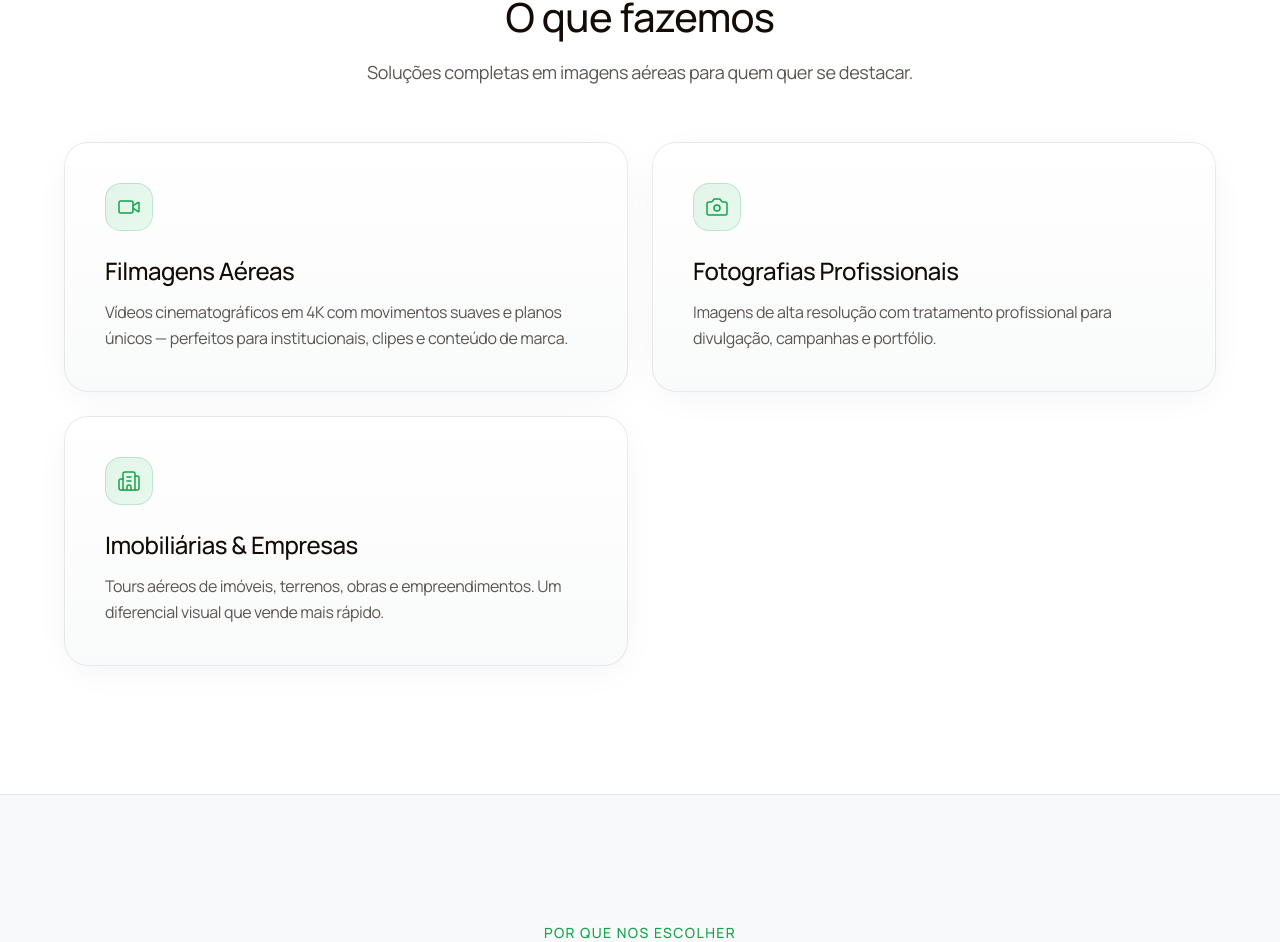
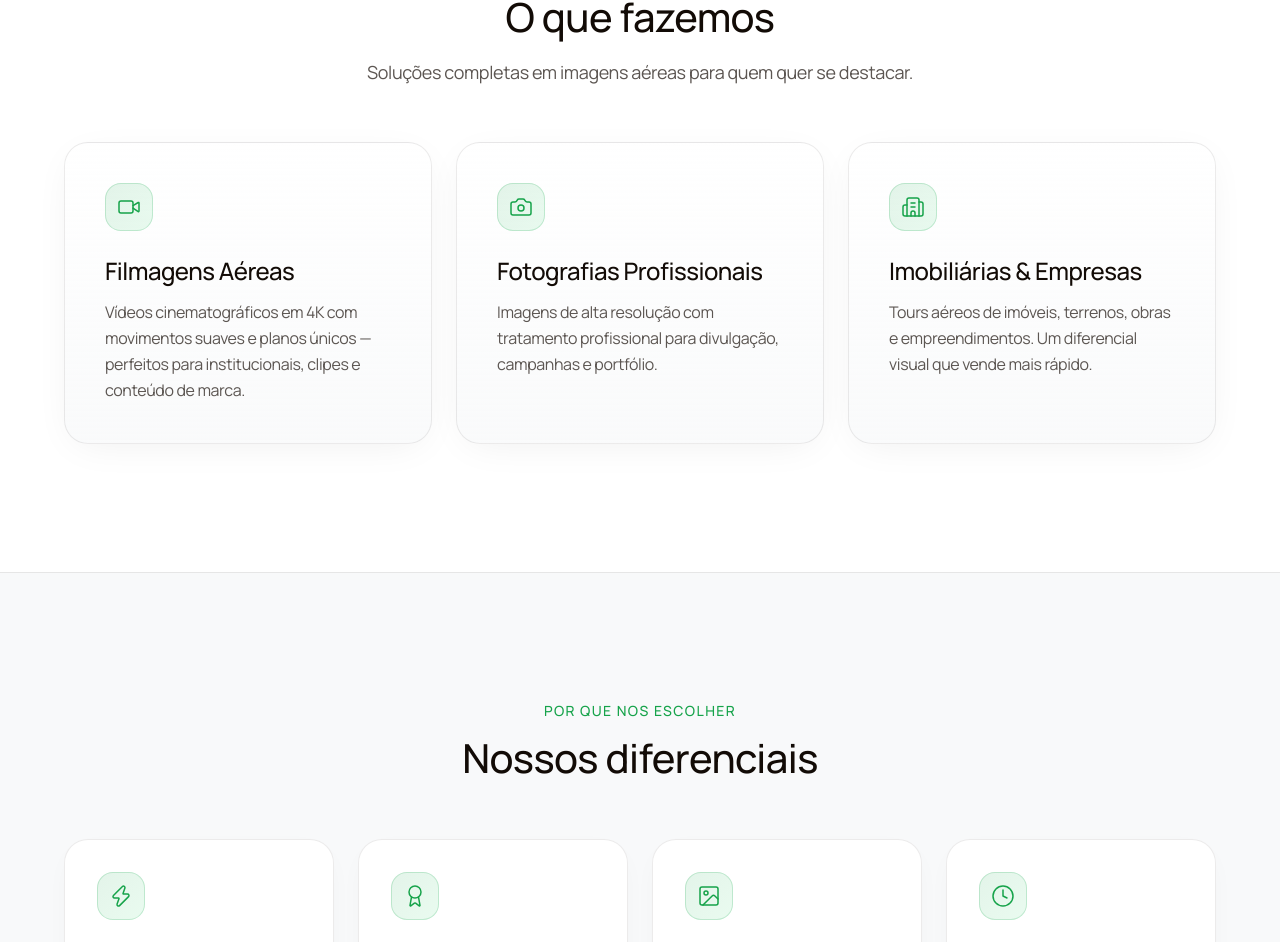
Before and after one commit to Patolord/drone, a Next.js app: page / in a window 1280 px wide. Shown: the part 968-1910 px from the top of the page. Built offline with nearby package versions, Linux system fonts and the light colour scheme.

Commit message:
Update Services component layout to display services in a 3-column grid for improved visual organization.

```diff
--- a/app/components/Services.tsx
+++ b/app/components/Services.tsx
@@ -56,7 +56,7 @@ export default function Services() {
           </div>
         </ScrollReveal>
 
-        <div className="mt-14 grid grid-cols-1 gap-6 sm:grid-cols-2">
+        <div className="mt-14 grid grid-cols-3 gap-6 ">
           {services.map((service, index) => {
             const Icon = service.icon;
             return (
```
